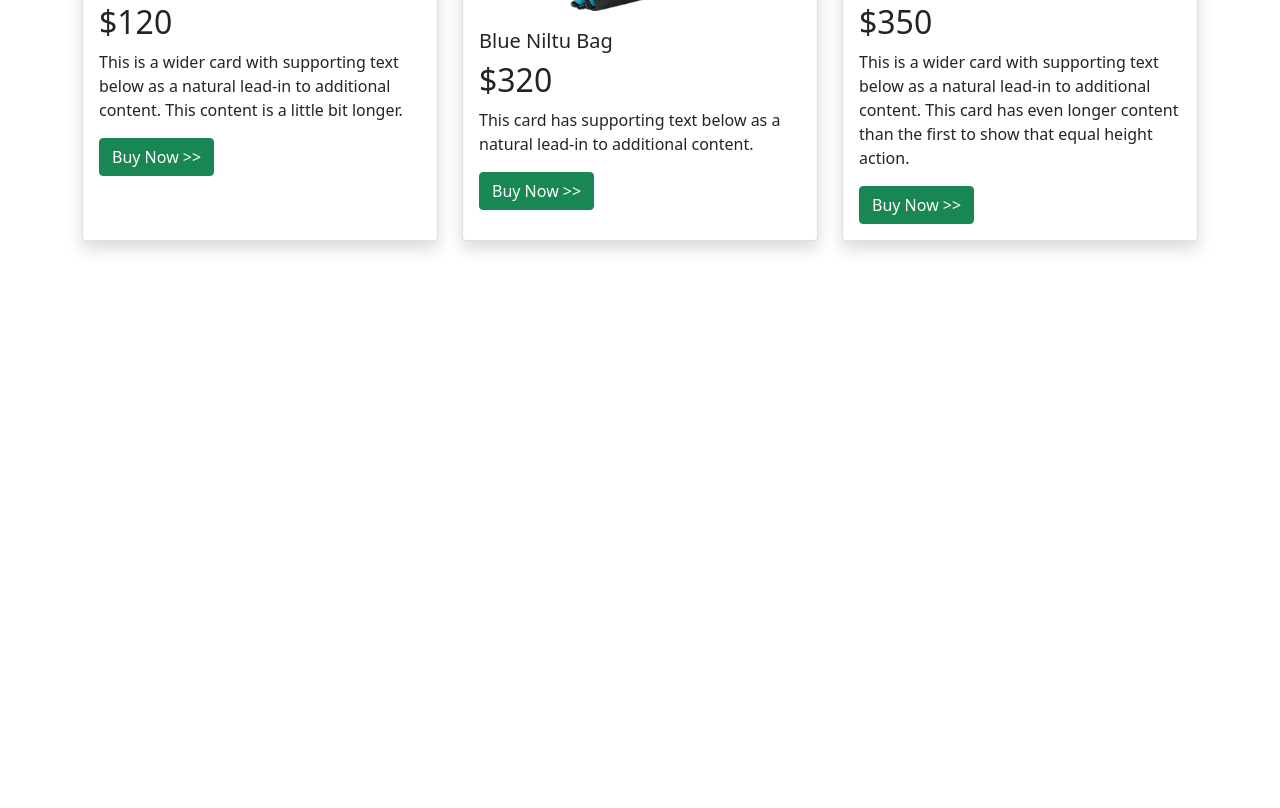
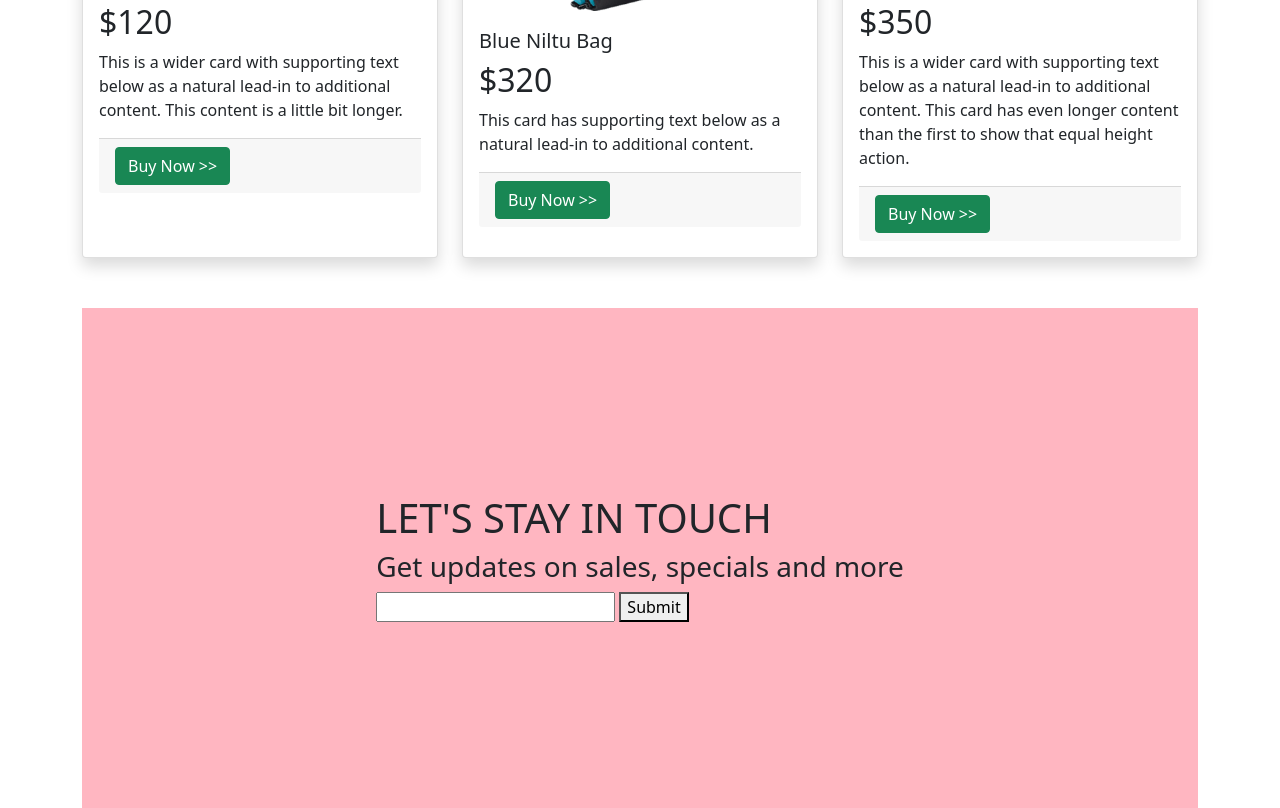
Before and after one commit to Mazed-MZ/panda-ecommerce-site, a plain HTML site: page index.html in a window 1280 px wide. Shown: the part 1677-2485 px from the top of the page. Before the commit the page ends 1968 px from the top, so only its background shows below. Drawn offline with Linux system fonts and the light colour scheme.

Commit message:
final-sec

```diff
--- a/index.html
+++ b/index.html
@@ -162,7 +162,9 @@
                       <h5 class="card-title">Red Laltu Bag</h5>
                       <h2>$120</h2>
                       <p class="card-text">This is a wider card with supporting text below as a natural lead-in to additional content. This content is a little bit longer.</p>
-                      <button type="button" class="btn btn-success">Buy Now >></button>
+                      <div class="card-footer">
+                        <button type="button" class="btn btn-success">Buy Now >></button>
+                      </div>
                     </div>
                   </div>
                 </div>
@@ -173,7 +175,9 @@
                       <h5 class="card-title">Blue Niltu Bag</h5>
                       <h2>$320</h2>
                       <p class="card-text">This card has supporting text below as a natural lead-in to additional content.</p>
-                      <button type="button" class="btn btn-success">Buy Now >></button>
+                      <div class="card-footer">
+                        <small class="text-muted"><button type="button" class="btn btn-success">Buy Now >></button></small>
+                      </div>
                     </div>
                   </div>
                 </div>
@@ -184,12 +188,22 @@
                       <h5 class="card-title">Black Kaltu Bag</h5>
                       <h2>$350</h2>
                       <p class="card-text">This is a wider card with supporting text below as a natural lead-in to additional content. This card has even longer content than the first to show that equal height action.</p>
-                      <button type="button" class="btn btn-success">Buy Now >></button>
+                      <div class="card-footer">
+                        <small class="text-muted"><button type="button" class="btn btn-success">Buy Now >></button></small>
+                      </div>
                     </div>
                   </div>
                 </div>
               </div>
         </section>
+        <section class="d-flex justify-content-center align-items-center last-sec">
+             <div>
+                <h1>LET'S STAY IN TOUCH</h1>
+                <h3>Get updates on sales, specials and more</h3>
+                <input type="email" name="Enter you email" id="">
+                <button type="submit">Submit</button>
+             </div>
+        </section>
     </main>
     <script src="bootstrap-5.0.0-beta1-dist/bootstrap-5.0.0-beta1-dist/js/bootstrap.min.js"></script>
 </body>
--- a/style.css
+++ b/style.css
@@ -12,3 +12,7 @@
     margin-bottom: 50px;
     margin-top: 100px;
 }
+.last-sec{
+    height: 500px;
+    background-color: lightpink;
+}
```
